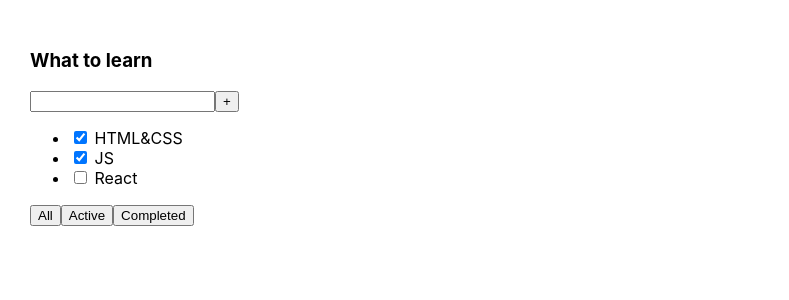
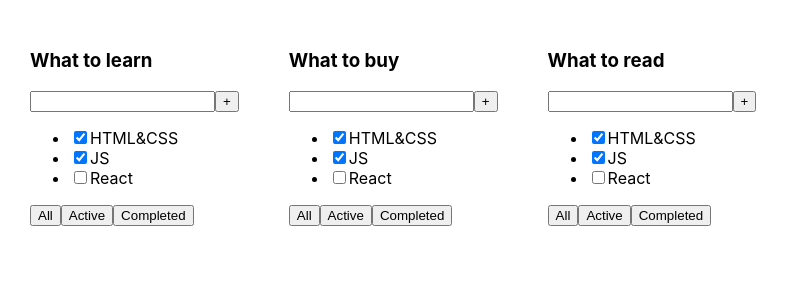
Before and after one commit to Patosha/todolist, a React (Create React App) app: page / in a window 1280 px wide. Shown: the top 300 px of the page, without its empty margins (0-789 px from the left). Built offline with nearby package versions, Linux system fonts and the light colour scheme.

Commit message:
init: component TasksListÐ, Button, TodoListHeader

```diff
--- a/src/App.tsx
+++ b/src/App.tsx
@@ -1,26 +1,30 @@
 import React from 'react';
 import './App.css';
+import TodoList from "./TodoList";
+
+export type  TaskType = {
+    id: number
+    title: string
+    isDone: boolean
+}
 
 function App() {
+//BLL:
+    const todoListTitle_1: string = "What to learn"
+    const todoListTitle_2: string = "What to buy"
+    const todoListTitle_3: string = "What to read"
+
+    const tasks_1: Array<TaskType> = [
+        {id: 1,title: "HTML&CSS", isDone: true},
+        {id: 2,title: "JS", isDone: true},
+        {id: 3,title: "React", isDone: false},
+    ]
+//UI:
     return (
         <div className="App">
-            <div>
-                <h3>What to learn</h3>
-                <div>
-                    <input/>
-                    <button>+</button>
-                </div>
-                <ul>
-                    <li><input type="checkbox" checked={true}/> <span>HTML&CSS</span></li>
-                    <li><input type="checkbox" checked={true}/> <span>JS</span></li>
-                    <li><input type="checkbox" checked={false}/> <span>React</span></li>
-                </ul>
-                <div>
-                    <button>All</button>
-                    <button>Active</button>
-                    <button>Completed</button>
-                </div>
-            </div>
+            <TodoList title={todoListTitle_1} tasks={tasks_1}/>
+            <TodoList title={todoListTitle_2} tasks={tasks_1}/>
+            <TodoList title={todoListTitle_3} tasks={tasks_1}/>
         </div>
     );
 }
--- /dev/null
+++ b/src/Button.tsx
@@ -0,0 +1,13 @@
+import React from 'react';
+
+type ButtonPropsType = {
+    title : string
+}
+
+const Button = (props:ButtonPropsType) => {
+    return (
+        <button>{props.title}</button>
+    )
+};
+
+export default Button;
--- /dev/null
+++ b/src/TasksList.tsx
@@ -0,0 +1,27 @@
+import React from 'react';
+import {TaskType} from "./App";
+
+type listPropsType  = {
+    tasks: Array<TaskType>
+}
+
+const TasksList = (props: listPropsType) => {
+    return (
+        <ul>
+            <li>
+                <input type="checkbox" checked={props.tasks[0].isDone}/>
+                <span>{props.tasks[0].title}</span>
+            </li>
+            <li>
+                <input type="checkbox" checked={props.tasks[1].isDone}/>
+                <span>{props.tasks[1].title}</span>
+            </li>
+            <li>
+                <input type="checkbox" checked={props.tasks[2].isDone}/>
+                <span>{props.tasks[2].title}</span>
+            </li>
+        </ul>
+    );
+};
+
+export default TasksList;
--- /dev/null
+++ b/src/TodoList.tsx
@@ -0,0 +1,31 @@
+import React from 'react';
+import {TaskType} from "./App";
+import TodoListHeader from "./TodoListHeader";
+import Button from "./Button";
+import TasksList from "./TasksList";
+
+type TodoListPropsType = {
+    title: string
+    tasks: Array<TaskType>
+}
+
+const TodoList = (props: TodoListPropsType) => {
+    return (
+        <div>
+            <TodoListHeader title={props.title}/>
+            <div>
+                <input/>
+                <button>+</button>
+            </div>
+            <TasksList tasks={props.tasks} />
+
+            <div>
+                <Button title={"All"}/>
+                <Button title={"Active"}/>
+                <Button title={"Completed"}/>
+            </div>
+        </div>
+    );
+};
+
+export default TodoList;
--- /dev/null
+++ b/src/TodoListHeader.tsx
@@ -0,0 +1,13 @@
+import React from 'react';
+
+type TodoListHeaderPropsType = {
+    title: string
+}
+
+const TodoListHeader = (props: TodoListHeaderPropsType) => {
+    return (
+        <h3>{props.title}</h3>
+    );
+};
+
+export default TodoListHeader;
```
Also changed, not shown: 1 other file (tests, documents, lock files or other folders).
